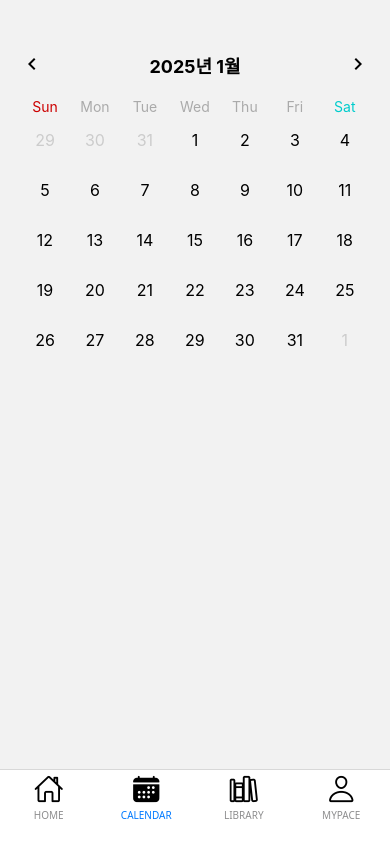
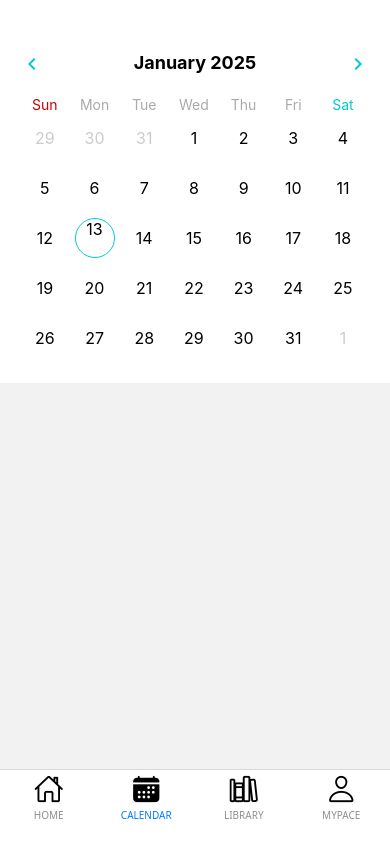
Before and after one commit to posite/React-Native-Project, a React Native app in the folder posite/: screen /CALENDAR in a window 390 px wide. Built offline with nearby package versions, Linux system fonts and the light colour scheme.

Commit message:
feat: 날짜 선택 구현 및 형식에 맞게 UI 수정
날짜 클릭 시 원으로 표시하였으며, 제목에 월, 연 순서로 영어로 나오게 수정하였습니다.

```diff
--- a/posite/App.tsx
+++ b/posite/App.tsx
@@ -1,3 +1,5 @@
+import React from "react"
+
 import { StatusBar } from 'expo-status-bar';
 import { Text, View, StyleSheet } from 'react-native';
 import { NavigationContainer } from "@react-navigation/native";
--- a/posite/Calendar.tsx
+++ b/posite/Calendar.tsx
@@ -1,24 +1,25 @@
 import React, { useState } from 'react';
-import { Text, View, TouchableOpacity } from 'react-native';
+import { Text, View, TouchableOpacity, Button } from 'react-native';
 import calendarStyle from './Themes';
 import { MaterialCommunityIcons } from '@expo/vector-icons';
 
 const Calendar = () => {
     const [currentDate, setCurrentDate] = useState(new Date());
+    const [selectedDate, setSelectedDate] = useState(new Date());
 
-    const getDaysInMonth = (year, month) => {
+    const getDaysInMonth = (year: number, month: number) => {
         return new Date(year, month + 1, 0).getDate();
     };
 
-    const getFirstDayOfMonth = (year, month) => {
+    const getFirstDayOfMonth = (year: number, month: number) => {
         return new Date(year, month, 1).getDay();
     };
 
-    const getLastDayOfMonth = (year, month) => {
+    const getLastDayOfMonth = (year: number, month: number) => {
         return new Date(year, month, getDaysInMonth(year, month)).getDay();
     };
 
-    const getPreviousMonthDays = (year, month) => {
+    const getPreviousMonthDays = (year: number, month: number) => {
         const firstDay = getFirstDayOfMonth(year, month);
         const prevMonthDays = [];
         if (firstDay !== 0) {
@@ -30,26 +31,34 @@ const Calendar = () => {
         return prevMonthDays;
     };
 
-    const getNextMonthDays = (year, month) => {
+    const getNextMonthDays = (year: number, month: number) => {
         const lastDay = getLastDayOfMonth(year, month);
         const nextMonthDays = [];
-        const lastDate = getDaysInMonth(year,month)
+        const lastDate = getDaysInMonth(year, month)
         if (lastDay !== 6) {
             for (let i = lastDay + 1; i < 7; i++) {
-                nextMonthDays.push(lastDate-lastDay+i);
+                nextMonthDays.push(lastDate - lastDay + i);
             }
         }
         return nextMonthDays;
     };
 
     const checkConditions = (day: number, start: number, limit: number) => {
-        if(day <= 0) {
+        if (day <= 0) {
             return start + day;
-        } else if(day > limit) {
+        } else if (day > limit) {
             return day - limit;
         } else {
             return day;
         }
+    }
+
+    const isSelectedDate = (year: number, month: number, day: number, limit:number) => {
+        if(day > limit || day <= 0) return calendarStyle.dayText;
+        if(selectedDate.getFullYear() === year && selectedDate.getMonth() === month && selectedDate.getDate() === day) {
+            return calendarStyle.selectedDay;
+        }
+        return calendarStyle.dayText;
     }
 
     const renderDays = () => {
@@ -59,7 +68,8 @@ const Calendar = () => {
         const firstDay = getFirstDayOfMonth(year, month);
         const prevMonthDays = getPreviousMonthDays(year, month);
         const nextMonthDays = getNextMonthDays(year, month);
-
+        //console.log("today " + new Date())
+        //console.log("selected day " + selectedDate);
         const prevMonth = month === 0 ? 11 : month - 1;
         const prevYear = month === 0 ? year - 1 : year;
         const daysInPrevMonth = getDaysInMonth(prevYear, prevMonth);
@@ -67,23 +77,24 @@ const Calendar = () => {
         const days = Array(firstDay).concat(
             prevMonthDays, Array.from({ length: daysInMonth }, (_, i) => i + 1), nextMonthDays
         );
-        const start = prevMonthDays.length;
-        const end = start + daysInMonth;
+
         return days.map((day, index) => (
             <View key={index} style={calendarStyle.dayContainer}>
-                {<Text
-                    style={[
-                        calendarStyle.dayText,
-                        day <= 0 || day > daysInMonth ? calendarStyle.otherMonthDay : calendarStyle.dayText,
-                    ]}
-                >
-                    {checkConditions(day, daysInPrevMonth, daysInMonth)}
-                </Text>}
+                <TouchableOpacity onPress={() => setSelectedDate(new Date(year, month, day))}>
+                    <Text
+                        style={[
+                            isSelectedDate(year, month, day, daysInMonth),
+                            day <= 0 || day > daysInMonth ? calendarStyle.otherMonthDay : calendarStyle.dayText,
+                        ]}
+                    >
+                        {checkConditions(day, daysInPrevMonth, daysInMonth)}
+                    </Text>
+                </TouchableOpacity>
             </View>
         ));
     };
 
-    const handleMonthChange = (offset) => {
+    const handleMonthChange = (offset: number) => {
         const newDate = new Date(
             currentDate.getFullYear(),
             currentDate.getMonth() + offset,
@@ -92,10 +103,10 @@ const Calendar = () => {
         setCurrentDate(newDate);
     };
 
-    const renderDate = (date) => {
-        if(date == 'Sun') {
+    const renderDate = (date: String) => {
+        if (date == 'Sun') {
             return calendarStyle.sundayText
-        } else if(date == 'Sat') {
+        } else if (date == 'Sat') {
             return calendarStyle.saturdayText
         } else {
             return calendarStyle.weekdayText
@@ -107,13 +118,13 @@ const Calendar = () => {
             {/* 월 변경 */}
             <View style={calendarStyle.header}>
                 <TouchableOpacity onPress={() => handleMonthChange(-1)}>
-                    <MaterialCommunityIcons name="chevron-left" size={24} color="black" />
+                    <MaterialCommunityIcons name="chevron-left" size={24} color='#0cc' />
                 </TouchableOpacity>
                 <Text style={calendarStyle.headerText}>
-                    {currentDate.getFullYear()}년 {currentDate.getMonth() + 1}월
+                    {currentDate.toLocaleString('en-US', { month: 'long' })} {currentDate.getFullYear()}
                 </Text>
                 <TouchableOpacity onPress={() => handleMonthChange(1)}>
-                <MaterialCommunityIcons name="chevron-right" size={24} color="black" />
+                    <MaterialCommunityIcons name="chevron-right" size={24} color='#0cc' />
                 </TouchableOpacity>
             </View>
 
--- a/posite/Themes.js
+++ b/posite/Themes.js
@@ -4,6 +4,7 @@ import { StyleSheet } from 'react-native';
 const CalendarStyle = StyleSheet.create({
     container: {
         padding: 20,
+        backgroundColor: '#fff'
     },
     header: {
         flexDirection: 'row',
@@ -16,7 +17,7 @@ const CalendarStyle = StyleSheet.create({
         fontWeight: 'bold',
     },
     weekdayText: {
-        width: '14.28%',
+        width: '14.2%',
         justifyContent: 'center',
         textAlign: 'center',
         fontSize: 14,
@@ -27,8 +28,9 @@ const CalendarStyle = StyleSheet.create({
         flexWrap: 'wrap',
     },
     dayContainer: {
-        width: '14.28%',
+        width: '14.2%',
         height: 50,
+        alignItems: 'center',
         justifyContent: 'center'
     },
     dayText: {
@@ -40,17 +42,26 @@ const CalendarStyle = StyleSheet.create({
     },
     sundayText: {
         textAlign: 'center',
-        width: '14.28%',
+        width: '14.2%',
         justifyContent: 'center',
         fontSize: 14,
         color: '#c00',
     },
     saturdayText: {
         textAlign: 'center',
-        width: '14.28%',
+        width: '14.2%',
         justifyContent: 'center',
         fontSize: 14,
         color: '#0cc'
+    }, selectedDay: {
+        borderColor: '#0cc',
+        borderWidth: 1,
+        height: 40,
+        aspectRatio: 1,
+        borderRadius: 50,
+        textAlign: 'center',
+        textAlignVertical: 'center',
+        fontSize: 16
     }
 });
 
```
